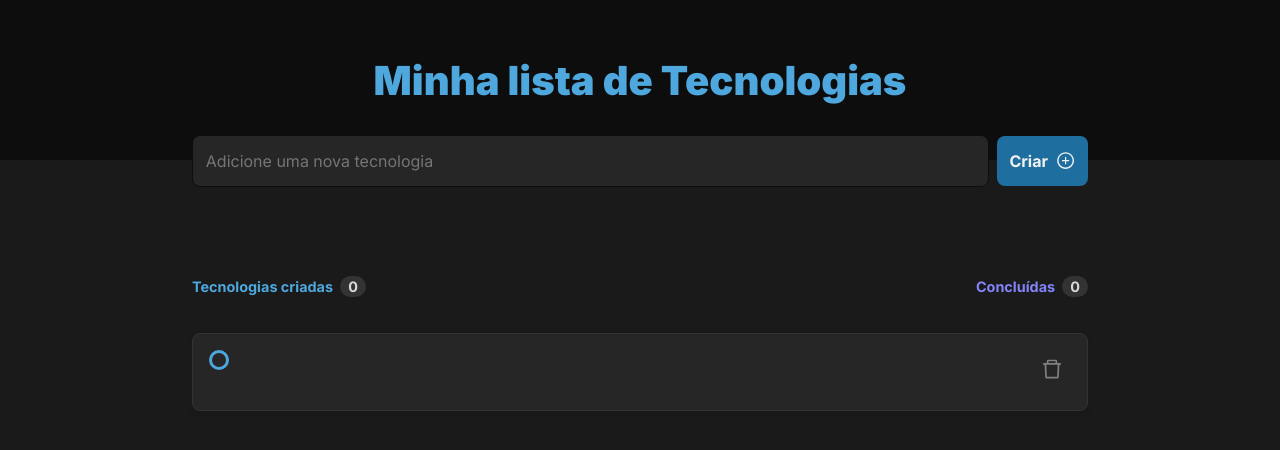
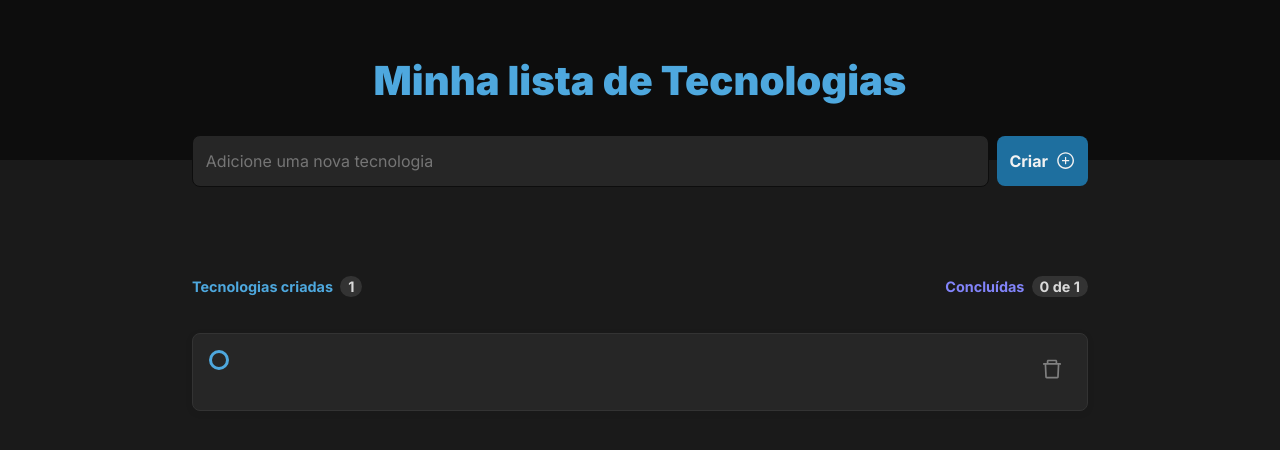
Before and after one commit to Jonathan-Organizationn/Atividade_2_PW2, a React (Create React App) app: page / in a window 1280 px wide. Both pictures are taken after a click on the button "Criar". Shown: the top 450 px of the page. Built offline with nearby package versions, Linux system fonts and the light colour scheme.

Commit message:
Creating indicator of total activities and activities done

```diff
--- a/src/components/BoxTask/index.jsx
+++ b/src/components/BoxTask/index.jsx
@@ -1,46 +1,70 @@
-import Task from "../Task"
+import Task from "../Task";
 import InputText from "../InputText";
-import Styles from "./style.module.css"
+import Styles from "./style.module.css";
 import { useEffect, useState } from "react";
 
 function BoxTask() {
-    const [list, setList] = useState([])
-    const [task, setTask] = useState("")
+  const [list, setList] = useState([]);
+  const [task, setTask] = useState("");
 
   useEffect(() => {
     if (task !== "") {
-            setList([...list, task])
-            setTask("")
+      setList([...list, task]);
+      setTask("");
     }
-    }, [task, list])
+  }, [task, list]);
 
   const addTask = (item) => {
     const newItem = {
       id: Math.random(),
-            task: item
-        }
-        setTask(newItem)
-    }
+      task: item,
+      status: false,
+    };
+    setTask(newItem);
+  };
 
   const deleteTask = (id) => {
-        const newList = list.filter((item) => item.id !== id)
-        setList(newList)
+    const newList = list.filter((item) => item.id !== id);
+    setList(newList);
+  };
+
+  const changeStatus = (id) => {
+    const updtadeItem = list.map((item) => {
+      if (item.id === id) {
+        return { ...item, status: !item.status };
       }
+      return item;
+    });
+    setList(updtadeItem);
+  };
 
   return (
     <>
-        <InputText handleInput={addTask}/>
+      <InputText handleInput={addTask} />
       <div className={`${Styles.indicator} ${Styles.container}`}>
-            <p>Tecnologias criadas <span>0</span></p>
-            <p style={{color:"#8284FA"}}>Concluídas <span>0</span></p>
+        <p>
+          Tecnologias criadas <span>{list.length}</span>
+        </p>
+        <p style={{ color: "#8284FA" }}>
+          Concluídas{" "}
+          <span>
+            {list.filter((item) => item.status !== false).length} de{" "}
+            {list.length}
+          </span>
+        </p>
       </div>
-        {/* <div className={`${Styles.boxText} ${Styles.container}`}>
+        {list.length === 0 && <div className={`${Styles.boxText} ${Styles.container}`}>
             <h3>Você ainda não tem tecnologias cadastradas</h3>
             <p>Crie tecnologia e organize seus itens a fazer</p>
-        </div> */}
-        <Task customClass={Styles.container} listTasks={list} handleDelete={deleteTask}/>
+        </div>}
+      <Task
+        customClass={Styles.container}
+        listTasks={list}
+        handleDelete={deleteTask}
+        handleStatus={changeStatus}
+      />
     </>
-    )
+  );
 }
 
-export default BoxTask
+export default BoxTask;
--- a/src/components/Task/index.jsx
+++ b/src/components/Task/index.jsx
@@ -1,15 +1,19 @@
 import Styles from "./style.module.css";
 import { AiOutlineDelete } from "react-icons/ai";
 
-function Task({ customClass, listTasks, handleDelete }) {
+function Task({ customClass, listTasks, handleDelete, handleStatus }) {
   return (
     <>
       {listTasks.map((Task) => (
-        <div className={`${Styles.task} ${customClass}`}>
-          <input type="checkbox" />
+        <div className={`${Styles.task} ${customClass}`} key={Task.id}>
+          <input
+            type="checkbox"
+            checked={Task.status}
+            onChange={() => handleStatus(Task.id)}
+          />
           <label className={Styles.check}></label>
           <p>{Task.task}</p>
-          <button key={Task.id} onClick={() => handleDelete(Task.id)}>
+          <button onClick={() => handleDelete(Task.id)}>
             <AiOutlineDelete />
           </button>
         </div>
```
Lines whose indentation alone changed are shown as unchanged.
